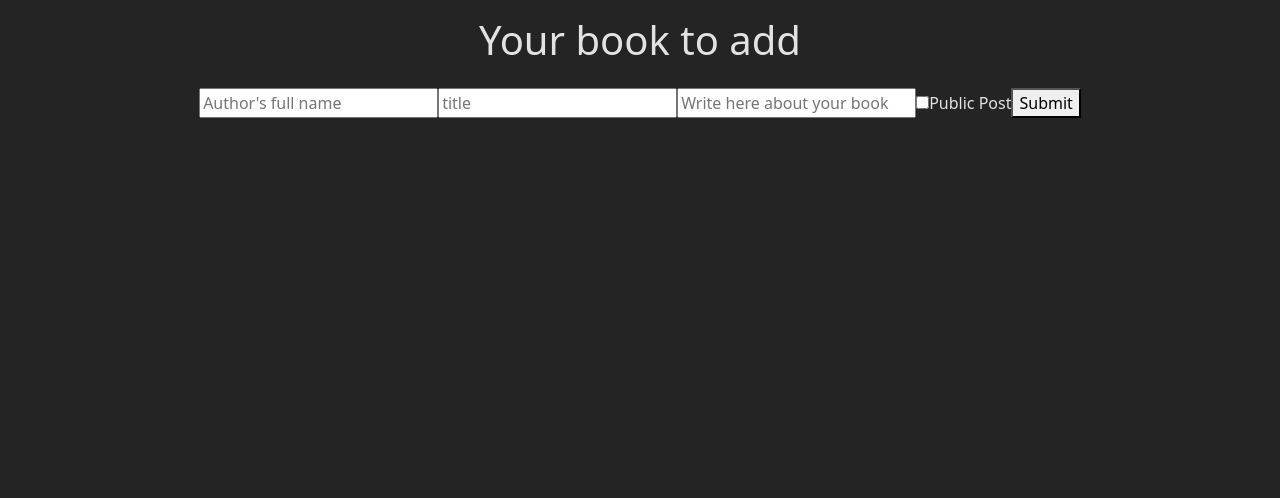
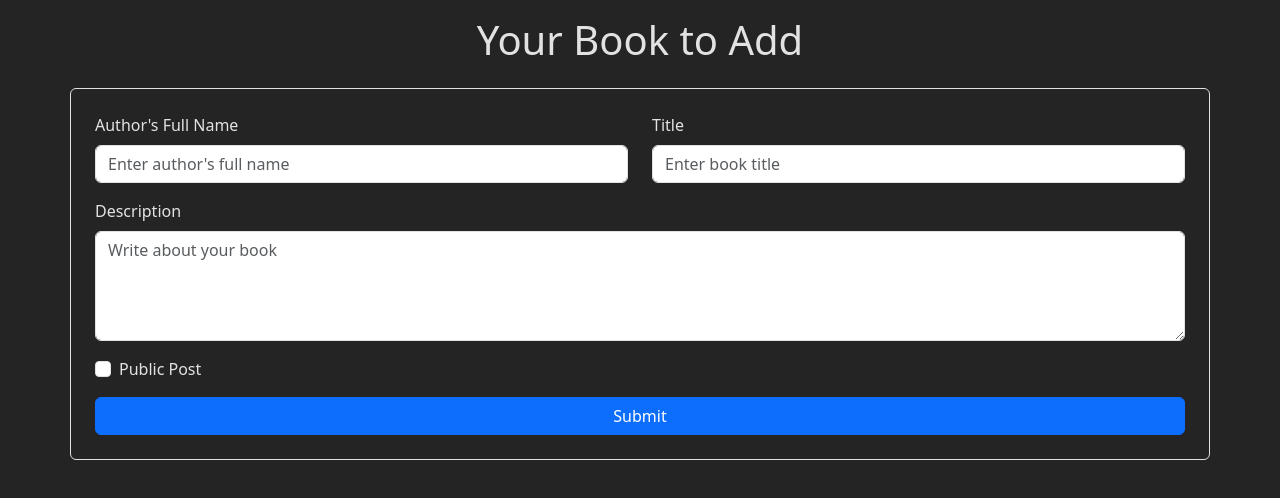
Before and after one commit to JanLascala/react-post-form, a React (Vite) app: page / in a window 1280 px wide. Shown: the top 498 px of the page. Built offline with nearby package versions, Linux system fonts and the light colour scheme.

Commit message:
Enhance book form layout with Bootstrap styling and improve accessibility

```diff
--- a/src/App.jsx
+++ b/src/App.jsx
@@ -74,49 +74,70 @@ function App() {
       });
   }
 
+
   return (
     <>
-      <h1 className='text-center p-3'> Your book to add</h1>
-      <form className='text-center' onSubmit={handleSubmit}>
-        {/* author */}
+      <h1 className="text-center p-3">Your Book to Add</h1>
+      <form className="container p-4 border rounded" onSubmit={handleSubmit}>
+        <div className="row">
+          {/* Author */}
+          <div className="col-md-6 mb-3">
+            <label htmlFor="author" className="form-label">Author's Full Name</label>
             <input
               type="text"
               name="author"
+              className="form-control"
               value={bookData.author}
               onChange={handleBookdata}
-          placeholder="Author's full name"
+              placeholder="Enter author's full name"
               required
             />
-        {/* title */}
+          </div>
+
+          {/* Title */}
+          <div className="col-md-6 mb-3">
+            <label htmlFor="title" className="form-label">Title</label>
             <input
               type="text"
               name="title"
+              className="form-control"
               value={bookData.title}
               onChange={handleBookdata}
-          placeholder="title"
+              placeholder="Enter book title"
               required
             />
+          </div>
+        </div>
 
-        {/* body  */}
-        <input
-          type="text"
+        {/* Body */}
+        <div className="mb-3">
+          <label htmlFor="body" className="form-label">Description</label>
+          <textarea
+            id="body"
             name="body"
+            className="form-control"
             value={bookData.body}
             onChange={handleBookdata}
-          placeholder="Write here about your book"
+            placeholder="Write about your book"
+            rows="4"
             required
-        />
-        {/* Public or not Checkbox */}
-        <label>
+          ></textarea>
+        </div>
+
+        {/* Public Checkbox */}
+        <div className="form-check mb-3">
           <input
             type="checkbox"
             name="public"
+            className="form-check-input"
             checked={bookData.public}
             onChange={handleBookdata}
           />
-          Public Post
-        </label>
-        <button type="submit">Submit</button>
+          <label htmlFor="public" className="form-check-label">Public Post</label>
+        </div>
+
+        {/* Submit Button */}
+        <button type="submit" className="btn btn-primary w-100">Submit</button>
       </form>
     </>
   );
```
Lines whose indentation alone changed are shown as unchanged.
